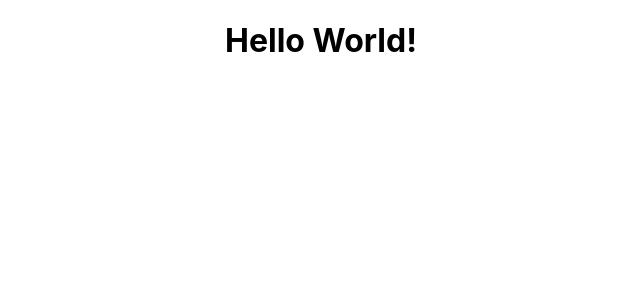
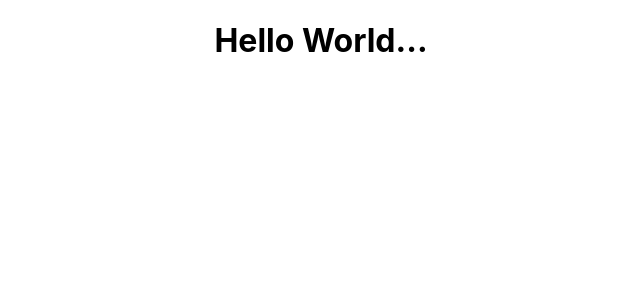
Before and after one commit to anshulrts/react-guide, a React (Create React App) app: page / in a window 1280 px wide. Shown: the top 300 px of the page, without its empty margins (319-959 px from the left). Built offline with nearby package versions, Linux system fonts and the light colour scheme.

Commit message:
Understading JSX - What we have just commented is JSX (Javascript XML). It gets compiled to Javascript objects and not HTML as it may look like. - JSX is just a sugarcoated syntax for rendering the components. The newly written code is the equivalent using react language code.

```diff
--- a/src/App.js
+++ b/src/App.js
@@ -3,11 +3,13 @@ import logo from './logo.svg';
 import './App.css';
 
 function App() {
-  return (
-    <div className="App">
-      <h1>Hello World!</h1>
-    </div>
-  );
+  // return (
+  //   <div className="App">
+  //     <h1>Hello World!</h1>
+  //   </div>
+  // );
+
+  return React.createElement('div', {className: 'App'}, React.createElement('h1', null, 'Hello World...'))
 }
 
 export default App;
```
